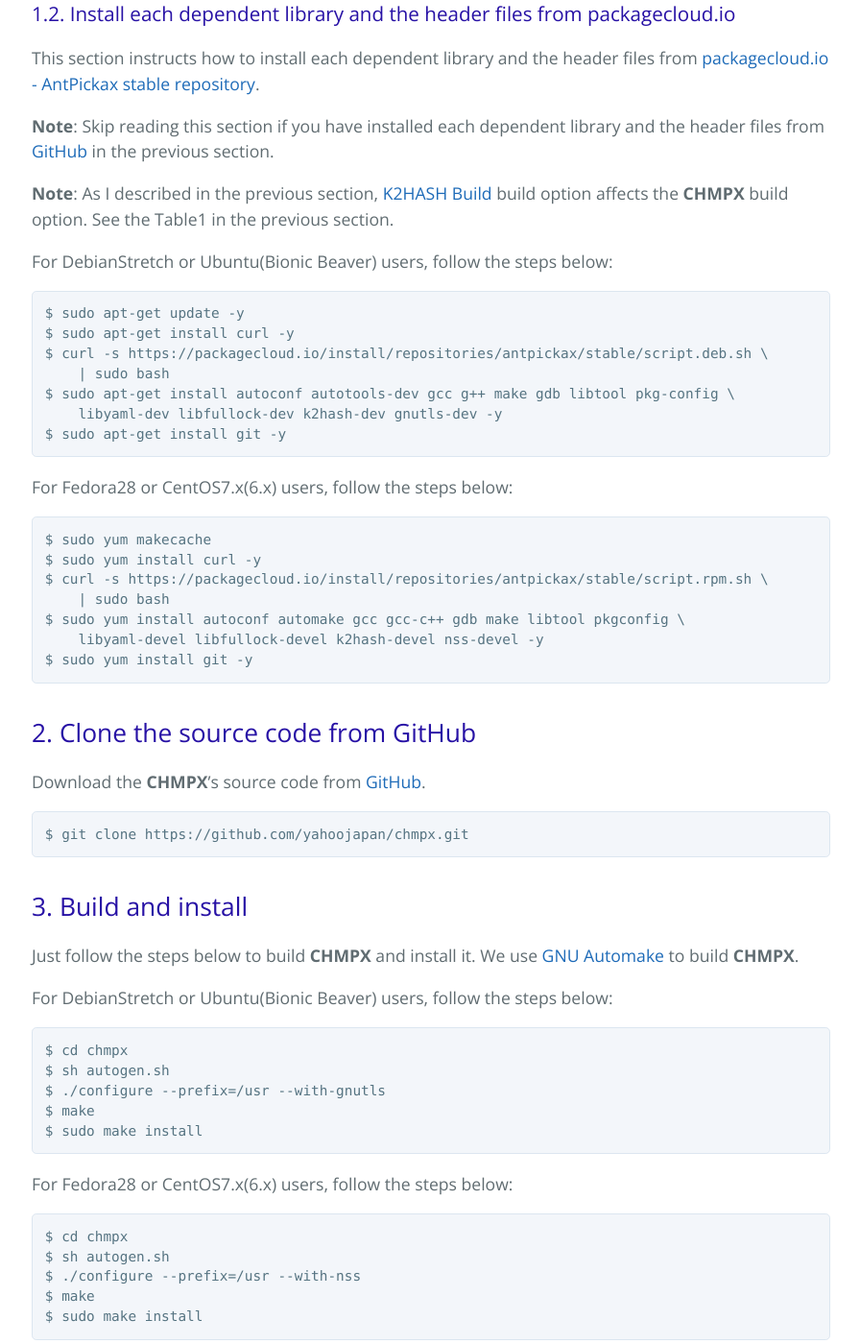
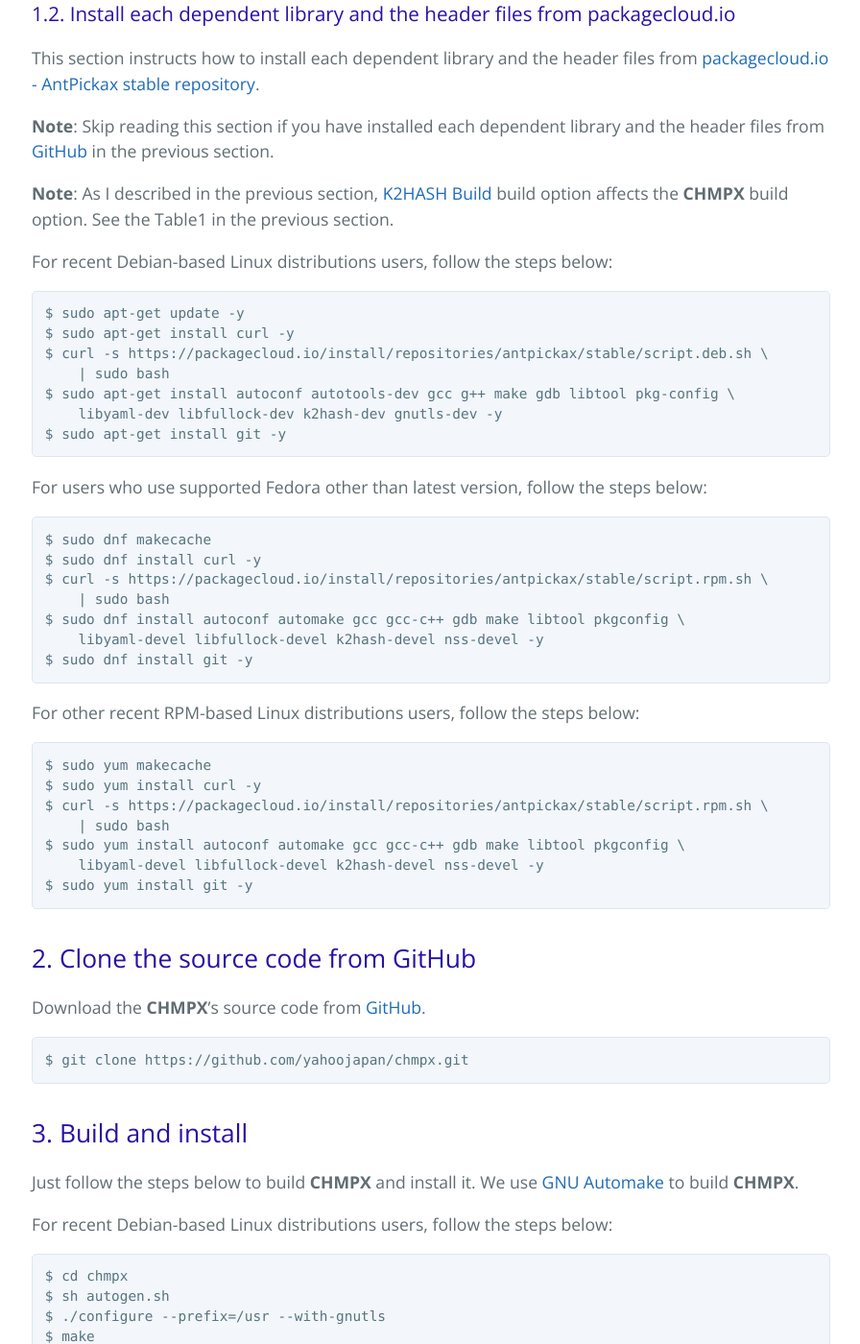
Before and after one commit to yahoojapan/chmpx, a Jekyll site: the page built from build.md, in a window 1280 px wide and 1400 px high, scrolled down 1527 px. Shown: the whole window at 96% size, without its empty margins (191-1087 px from the left). Built offline with Jekyll 4.4.1, drawn with Linux system fonts in a browser that asks for light colours; some of the changed text lies outside the part shown.

Commit message:
Drops Fedora28 and CentOS6.x from our support OS

````diff
--- a/build.md
+++ b/build.md
@@ -55,7 +55,7 @@
 
 **Note**: As I described in the previous section, [K2HASH Build](https://k2hash.antpick.ax/build.html) build option affects the **CHMPX** build option. See the Table1 in the previous section.
 
-For DebianStretch or Ubuntu(Bionic Beaver) users, follow the steps below:
+For recent Debian-based Linux distributions users, follow the steps below:
 ```bash
 $ sudo apt-get update -y
 $ sudo apt-get install curl -y
@@ -66,7 +66,18 @@
 $ sudo apt-get install git -y
 ```
 
-For Fedora28 or CentOS7.x(6.x) users, follow the steps below:
+For users who use supported Fedora other than latest version, follow the steps below:
+```bash
+$ sudo dnf makecache
+$ sudo dnf install curl -y
+$ curl -s https://packagecloud.io/install/repositories/antpickax/stable/script.rpm.sh \
+    | sudo bash
+$ sudo dnf install autoconf automake gcc gcc-c++ gdb make libtool pkgconfig \
+    libyaml-devel libfullock-devel k2hash-devel nss-devel -y
+$ sudo dnf install git -y
+```
+
+For other recent RPM-based Linux distributions users, follow the steps below:
 ```bash
 $ sudo yum makecache
 $ sudo yum install curl -y
@@ -88,7 +99,7 @@
 
 Just follow the steps below to build **CHMPX** and install it. We use [GNU Automake](https://www.gnu.org/software/automake/) to build **CHMPX**.
 
-For DebianStretch or Ubuntu(Bionic Beaver) users, follow the steps below:
+For recent Debian-based Linux distributions users, follow the steps below:
 ```bash
 $ cd chmpx
 $ sh autogen.sh
@@ -97,7 +108,7 @@
 $ sudo make install
 ```
 
-For Fedora28 or CentOS7.x(6.x) users, follow the steps below:
+For recent RPM-based Linux distributions users, follow the steps below:
 ```bash
 $ cd chmpx
 $ sh autogen.sh
````
Also changed, not shown: buildja.md (+15 -4 lines), usage.md (+14 -2 lines), usageja.md (+14 -2 lines).
